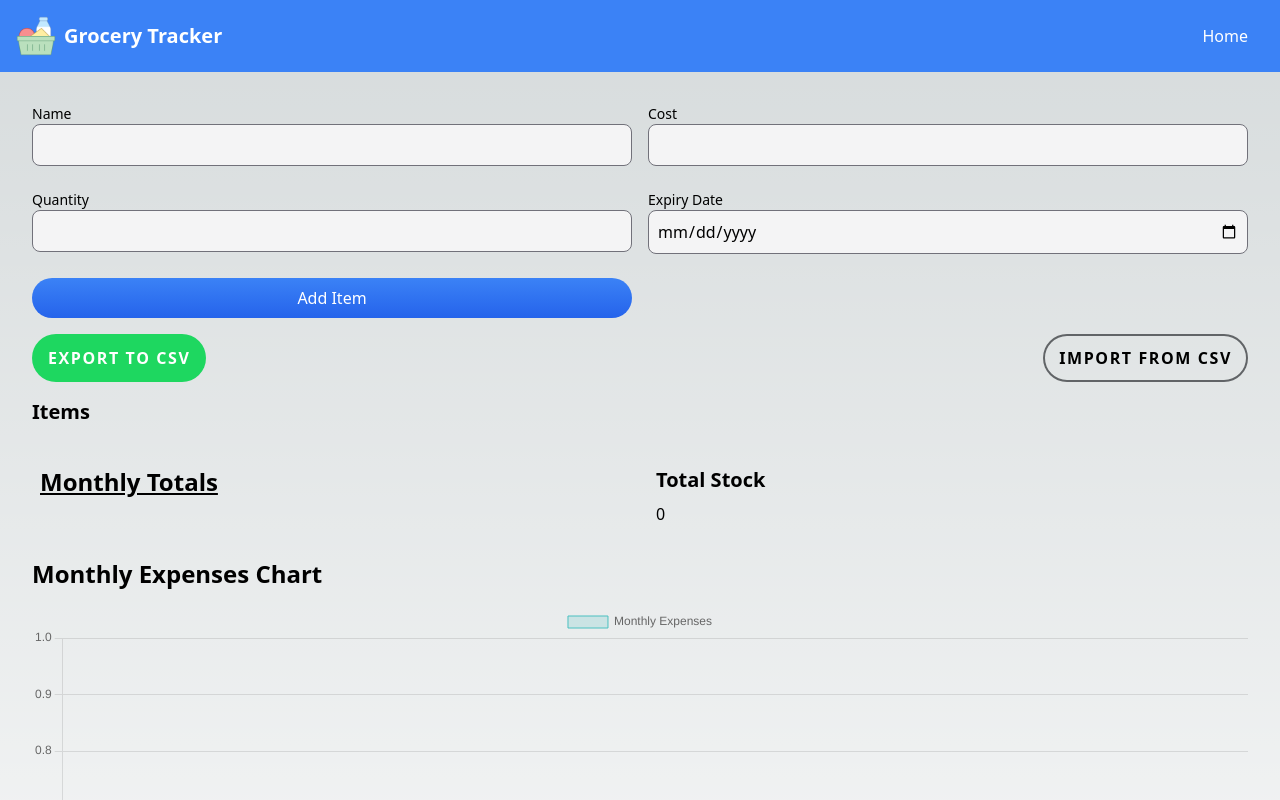
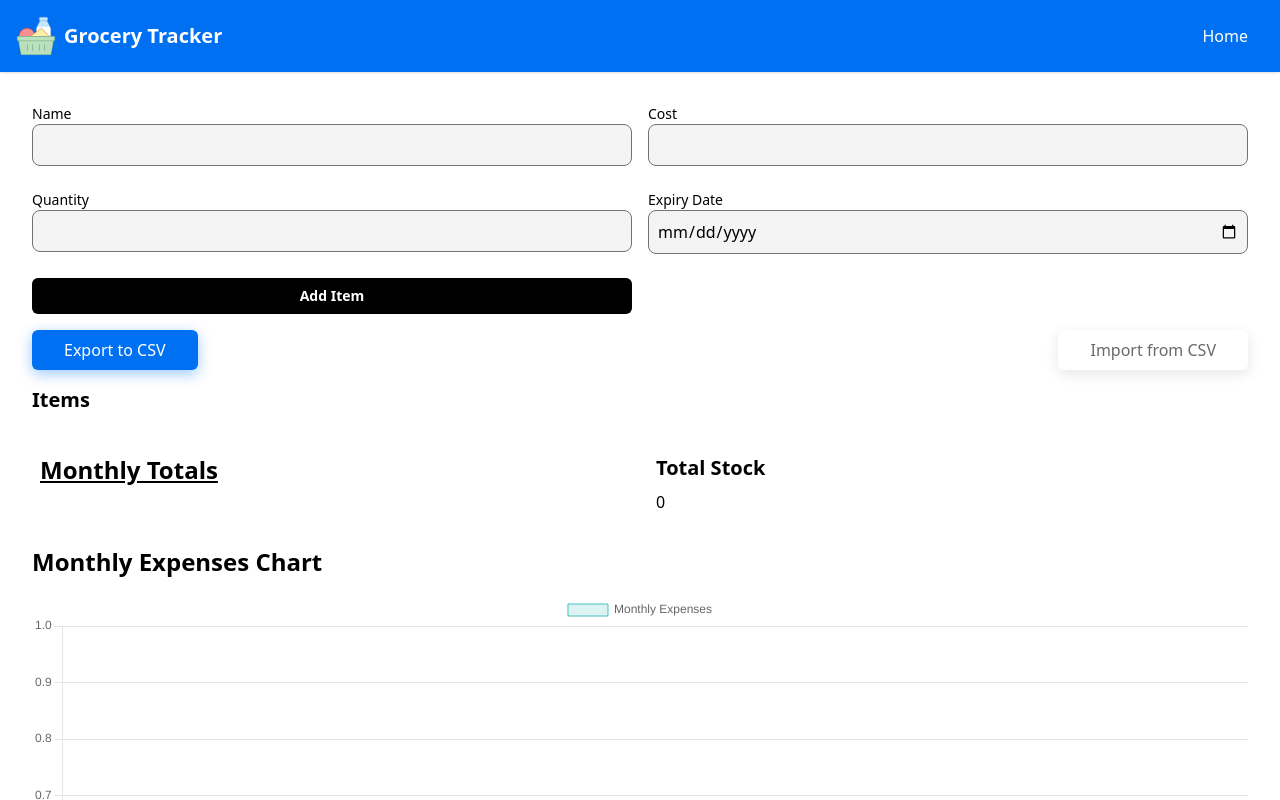
Before and after one commit to ryd3v/grocery-tracker, a Next.js app: page / in a window 1280 px wide. Shown: the top 800 px of the page. Built offline with nearby package versions, Linux system fonts and the light colour scheme.

Commit message:
update styles

```diff
--- a/app/globals.css
+++ b/app/globals.css
@@ -4,7 +4,7 @@
 
 :root {
   --foreground-rgb: 0, 0, 0;
-  --background-start-rgb: 214, 219, 220;
+  --background-start-rgb: 255, 255, 255;
   --background-end-rgb: 255, 255, 255;
 }
 
--- a/components/GroceryTracker.tsx
+++ b/components/GroceryTracker.tsx
@@ -217,7 +217,7 @@ export default function GroceryTracker() {
                     <input
                         type="text"
                         value={form.name}
-                        onChange={(e) => setForm({ ...form, name: e.target.value })}
+                        onChange={(e) => setForm({...form, name: e.target.value})}
                         className="w-full p-2 border border-zinc-500 rounded-lg bg-zinc-100 dark:bg-zinc-900 dark:text-white"
                     />
                 </div>
@@ -226,7 +226,7 @@ export default function GroceryTracker() {
                     <input
                         type="number"
                         value={form.cost}
-                        onChange={(e) => setForm({ ...form, cost: e.target.value })}
+                        onChange={(e) => setForm({...form, cost: e.target.value})}
                         className="w-full p-2 border border-zinc-500 rounded-lg bg-zinc-100 dark:bg-zinc-900 dark:text-white"
                     />
                 </div>
@@ -235,7 +235,7 @@ export default function GroceryTracker() {
                     <input
                         type="number"
                         value={form.quantity}
-                        onChange={(e) => setForm({ ...form, quantity: e.target.value })}
+                        onChange={(e) => setForm({...form, quantity: e.target.value})}
                         className="w-full p-2 border border-zinc-500 rounded-lg bg-zinc-100 dark:bg-zinc-900 dark:text-white"
                     />
                 </div>
@@ -244,26 +244,27 @@ export default function GroceryTracker() {
                     <input
                         type="date"
                         value={form.expiry}
-                        onChange={(e) => setForm({ ...form, expiry: e.target.value })}
+                        onChange={(e) => setForm({...form, expiry: e.target.value})}
                         className="w-full p-2 border border-zinc-500 rounded-lg bg-zinc-100 dark:bg-zinc-900 dark:text-white"
                     />
                 </div>
 
                 <button type="submit"
-                        className="px-8 py-2 rounded-full bg-gradient-to-b from-blue-500 to-blue-600 text-white focus:ring-2 focus:ring-blue-400 hover:shadow-xl transition duration-200">
+                        className="px-8 py-2  bg-black text-white text-sm rounded-md font-semibold hover:bg-black/[0.8] hover:shadow-lg">
                     {editingItemId !== null ? 'Update Item' : 'Add Item'}
                 </button>
             </form>
 
             <div className="flex justify-between mb-4">
                 <button onClick={exportToCSV}
-                        className="px-4 py-2 rounded-full bg-[#1ED760] font-bold text-white tracking-widest uppercase transform hover:scale-105 hover:bg-[#21e065] transition-colors duration-200">
+                        className="shadow-[0_4px_14px_0_rgb(0,118,255,39%)] hover:shadow-[0_6px_20px_rgba(0,118,255,23%)] hover:bg-[rgba(0,118,255,0.9)] px-8 py-2 bg-[#0070f3] rounded-md text-white font-light transition duration-200 ease-linear">
                     Export to CSV
                 </button>
+
                 <label
-                    className="shadow-[inset_0_0_0_2px_#616467] text-black px-4 py-3 rounded-full tracking-widest uppercase font-bold bg-transparent hover:bg-[#616467] hover:text-white dark:text-neutral-200 transition duration-200">
+                    className="shadow-[0_4px_14px_0_rgb(0,0,0,10%)] hover:shadow-[0_6px_20px_rgba(93,93,93,23%)] px-8 py-2 bg-[#fff] text-[#696969] rounded-md font-light transition duration-200 ease-linear cursor-pointer">
                     Import from CSV
-                    <input type="file" accept=".csv" onChange={importFromCSV} className="hidden" />
+                    <input type="file" accept=".csv" onChange={importFromCSV} className="hidden"/>
                 </label>
             </div>
 
--- a/components/Navbar.tsx
+++ b/components/Navbar.tsx
@@ -3,7 +3,7 @@ import Image from 'next/image';
 
 const Navbar = () => {
     return (
-        <nav className="bg-blue-500 dark:bg-zinc-800 text-white p-4">
+        <nav className="bg-[#0070f3] dark:bg-zinc-900 text-white p-4 shadow">
             <div className="container mx-auto flex justify-between items-center">
                 <Link href="/" className="flex items-center">
                     <Image src="/logo.png" alt="Logo" width={40} height={40} className="mr-2"/>
```
